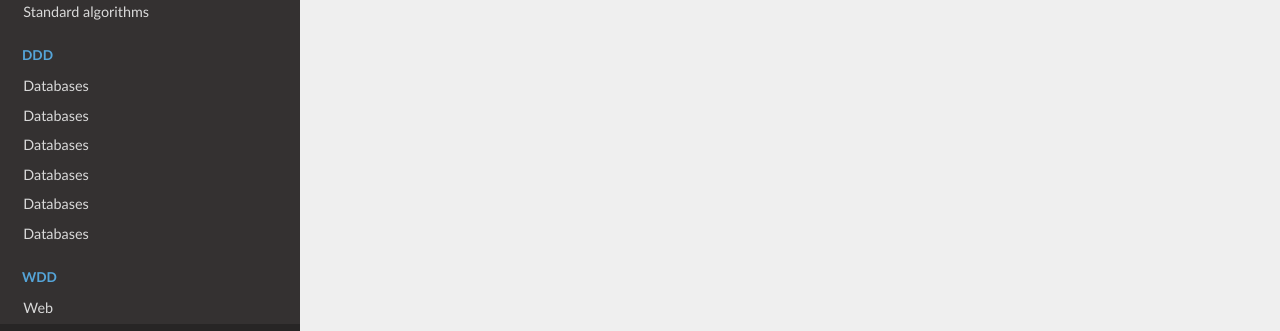
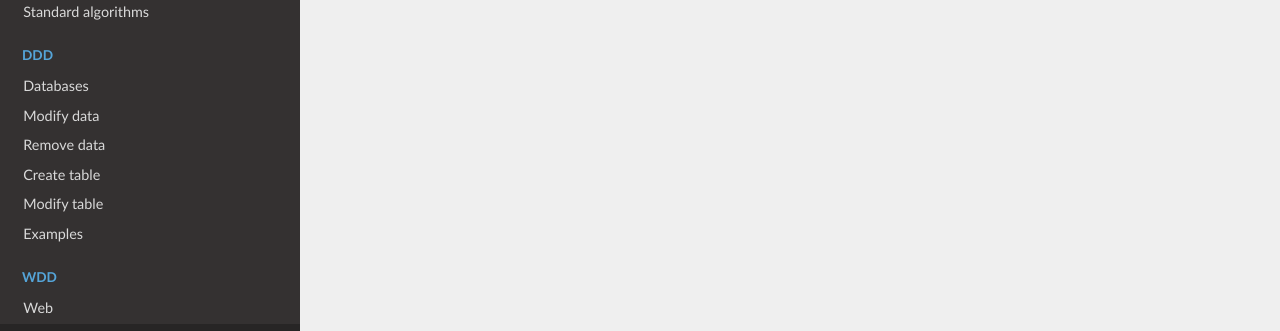
Before and after one commit to MrFriendCS/N5-CS, an MkDocs documentation site: the page built from docs/index.md, in a window 1280 px wide. Shown: the part 536-867 px from the top of the page. Built offline with MkDocs 1.6.1, drawn with Linux system fonts in a browser that asks for light colours; nearby versions of some CDN libraries.

Commit message:
Update mkdocs.yml

```diff
--- a/mkdocs.yml
+++ b/mkdocs.yml
@@ -23,10 +23,10 @@ nav:
         - Standard algorithms: sdd/N5-CS-SDD-Standard-Algorithms.md
     - DDD:
         - Databases: ddd/N5-CS-DDD.md
-        - Databases: ddd/N5-CS-DDD-Modify-Data.md
-        - Databases: ddd/N5-CS-DDD-Remove-Data.md
-        - Databases: ddd/N5-CS-DDD-Create-Table.md
-        - Databases: ddd/N5-CS-DDD-Modify-Table.md
-        - Databases: ddd/N5-CS-DDD-Examples.md
+        - Modify data: ddd/N5-CS-DDD-Modify-Data.md
+        - Remove data: ddd/N5-CS-DDD-Remove-Data.md
+        - Create table: ddd/N5-CS-DDD-Create-Table.md
+        - Modify table: ddd/N5-CS-DDD-Modify-Table.md
+        - Examples: ddd/N5-CS-DDD-Examples.md
     - WDD:
         - Web: wdd/N5-CS-WDD.md
```
